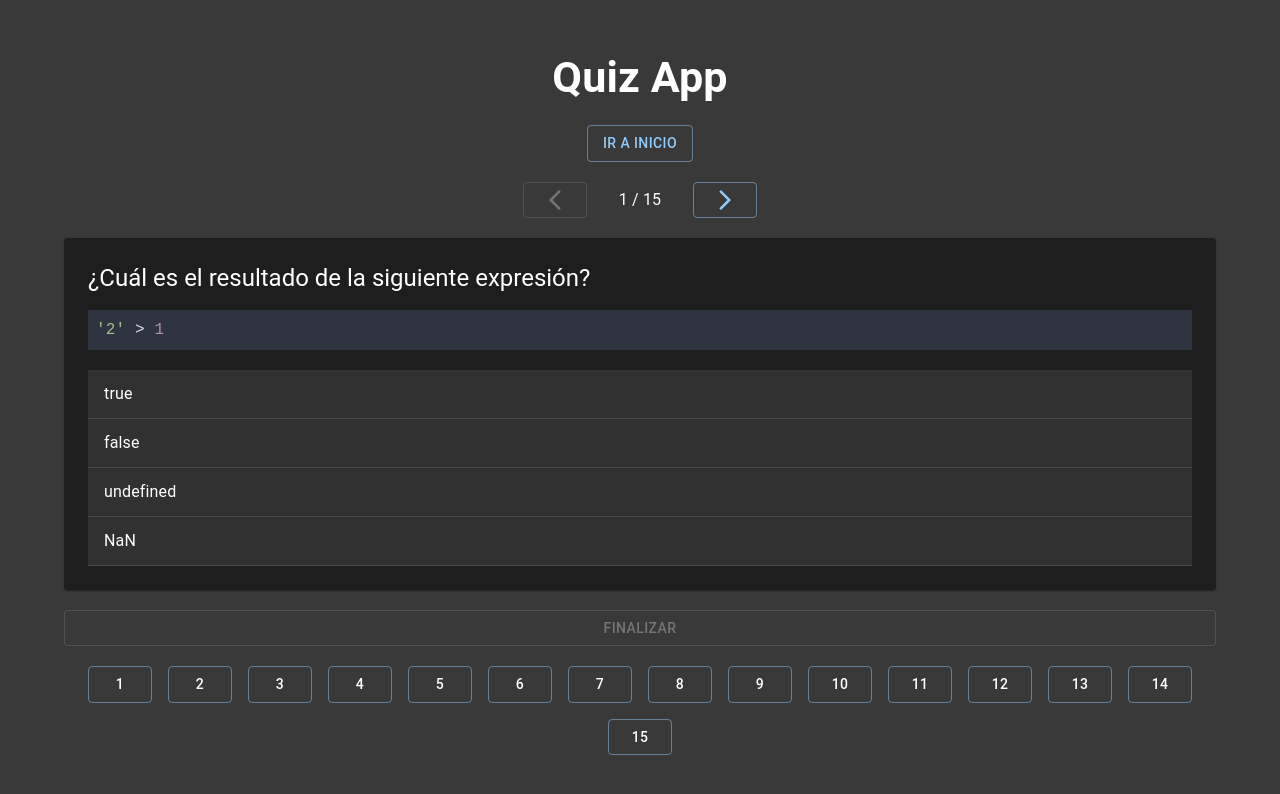
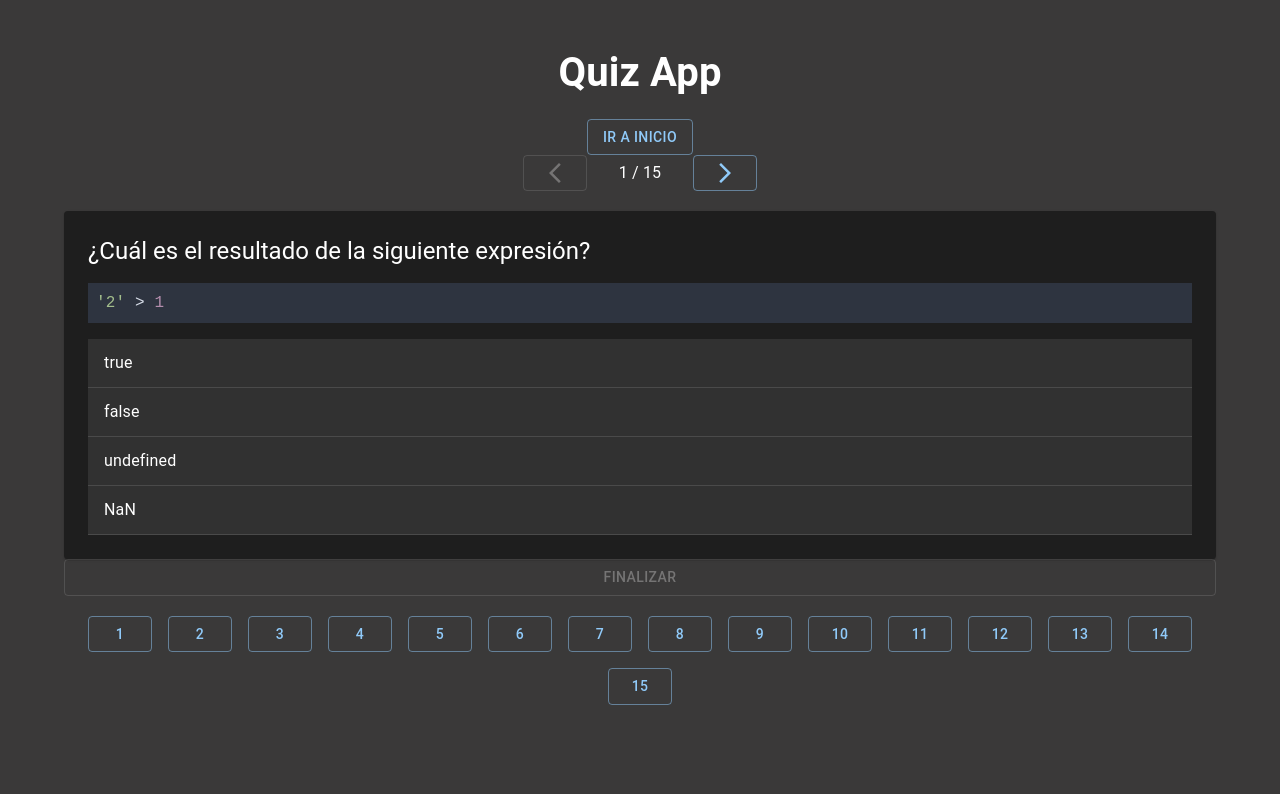
Before and after one commit to ElYonathanD/Trivia-Moment, a React (Vite) app: page / in a window 1280 px wide. Both pictures are taken after a click on the button "JAVASCRIPT". Shown: the top 794 px of the page. Built offline with nearby package versions, Linux system fonts and the light colour scheme.

Commit message:
add css files

```diff
--- a/src/App.css
+++ b/src/App.css
@@ -6,6 +6,6 @@
   text-align: center;
 }
 h1 {
-  font-size: 43px;
+  font-size: 2.5rem;
   margin-bottom: 0;
 }
--- a/src/components/Game.tsx
+++ b/src/components/Game.tsx
@@ -1,8 +1,9 @@
+import '../styles/game.css'
+import { ArrowBackIosNew, ArrowForwardIos } from '@mui/icons-material'
 import { Button, Container, Stack } from '@mui/material'
 import { useQuestionStore } from '../store/questions'
+import { useState } from 'react'
 import Question from './Question'
-import { ArrowBackIosNew, ArrowForwardIos } from '@mui/icons-material'
-import { useState } from 'react'
 import Result from './Result'
 
 const Game = () => {
@@ -20,16 +21,7 @@ const Game = () => {
   )
   return (
     <Container maxWidth='lg' sx={{ padding: 0 }}>
-      <Button
-        variant='outlined'
-        onClick={goHome}
-        sx={{
-          marginBottom: '20px',
-          display: 'block',
-          marginLeft: 'auto',
-          marginRight: 'auto'
-        }}
-      >
+      <Button variant='outlined' onClick={goHome} className='home-button'>
         Ir a inicio
       </Button>
 
@@ -61,7 +53,7 @@ const Game = () => {
           <Stack direction='column'>
             <Button
               variant='outlined'
-              sx={{ marginTop: '20px' }}
+              className='finish-button'
               onClick={() => setIsFinish(!isFinish)}
               disabled={missingAnswer}
             >
@@ -71,19 +63,15 @@ const Game = () => {
               direction='row'
               justifyContent='center'
               gap={2}
-              sx={{ marginTop: '20px', flexWrap: 'wrap' }}
+              flexWrap='wrap'
+              sx={{ marginTop: '20px' }}
             >
               {questions.map((question, index) => (
                 <Button
                   key={question.id}
-                  sx={{
-                    color: 'white',
-                    transition: 'all 0.3s ease',
-                    ...(question.userSelectedAnswer !== undefined && {
-                      borderBottom: '1px solid white',
-                      backgroundColor: '#173e75'
-                    })
-                  }}
+                  className={`questions-number-button ${
+                    question.userSelectedAnswer !== undefined ? 'answered' : ''
+                  }`}
                   variant='outlined'
                   onClick={() => goQuestion(index)}
                 >
--- a/src/components/Question.tsx
+++ b/src/components/Question.tsx
@@ -1,3 +1,4 @@
+import '../styles/question.css'
 import {
   Card,
   List,
@@ -10,6 +11,7 @@ import { Question as QuestionType } from '../interface/question'
 import SyntaxHighlighter from 'react-syntax-highlighter'
 import { nord } from 'react-syntax-highlighter/dist/esm/styles/hljs'
 import { useQuestionStore } from '../store/questions'
+
 const getBgColor = (info: QuestionType, index: number) => {
   if (info.correctAnswer == index) return '#106b10'
   if (info.userSelectedAnswer == index && !info.isCorrectUserAnswer)
@@ -26,25 +28,15 @@ const Question = ({
   const selectAnswer = useQuestionStore((state) => state.selectAnswer)
 
   return (
-    <Card
-      variant='elevation'
-      sx={{ p: 3, textAlign: 'left', marginTop: '20px' }}
-    >
-      <Typography
-        variant='h5'
-        sx={{
-          fontSize: { xs: '16px', md: '24px' }
-        }}
-      >
-        {info.question}
-      </Typography>
+    <Card variant='elevation' className='card-question '>
+      <Typography variant='h5'>{info.question}</Typography>
       {info.code && (
         <SyntaxHighlighter language='javascript' style={nord}>
           {info.code}
         </SyntaxHighlighter>
       )}
 
-      <List sx={{ bgcolor: '#313131', marginTop: '20px' }} disablePadding>
+      <List className='options-list' disablePadding>
         {info.answers.map((answer, index) => (
           <ListItem
             key={answer}
--- a/src/components/Start.tsx
+++ b/src/components/Start.tsx
@@ -1,7 +1,7 @@
 import { Button, Container, Typography } from '@mui/material'
 import { useQuestionStore } from '../store/questions'
 import Grid from '@mui/material/Grid2'
-import './start.css'
+import '../styles/start.css'
 const Start = () => {
   const fetchQuestions = useQuestionStore((state) => state.fetchQuestions)
   const topics = [
--- /dev/null
+++ b/src/styles/game.css
@@ -0,0 +1,17 @@
+.home-button {
+  display: block;
+  margin-bottom: 20px;
+  margin-inline: auto;
+}
+.finish-button {
+  margin-top: 20px;
+}
+
+.questions-number-button {
+  color: white;
+  transition: all 0.3s ease;
+}
+.questions-number-button.answered {
+  border-bottom: 1px solid white;
+  background-color: #173e75;
+}
--- /dev/null
+++ b/src/styles/question.css
@@ -0,0 +1,18 @@
+.card-question {
+  padding: 24px;
+  text-align: left;
+  margin-top: 20px;
+}
+.card-question h5 {
+  font-size: 1rem;
+}
+
+.options-list {
+  background-color: #313131;
+  margin-top: 20px;
+}
+@media (min-width: 768px) {
+  .card-question h5 {
+    font-size: 1.5rem;
+  }
+}
```
Also changed, not shown: public/questions/data-cap.json (renamed from public/questions/data-cp.json), src/styles/start.css (renamed from src/components/start.css).
